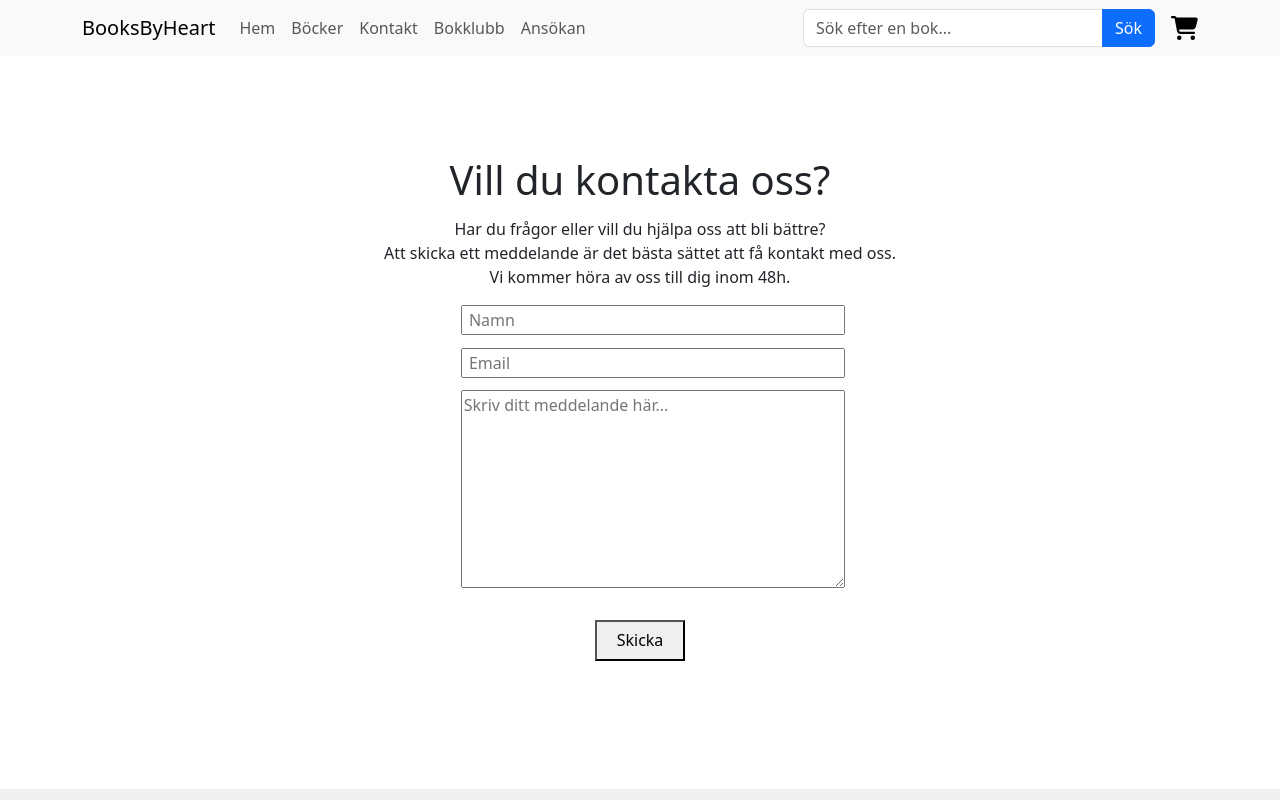
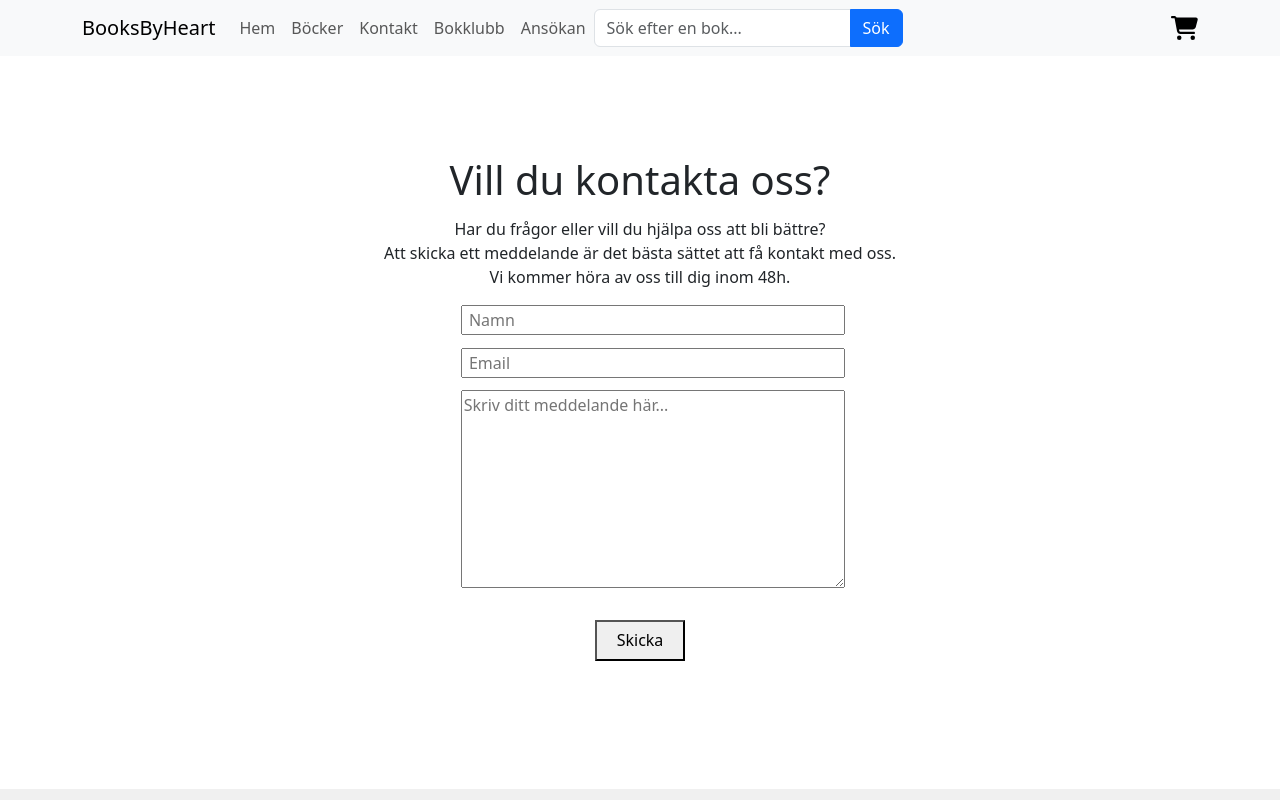
Before and after one commit to natta1995/Webbshop-BooksByHeart, a React (Create React App) app: page /Webbshop-BooksByHeart/contact in a window 1280 px wide. Shown: the top 800 px of the page. Built offline with nearby package versions, Linux system fonts and the light colour scheme.

Commit message:
css Navbar mobil

```diff
--- a/src/navbar.jsx
+++ b/src/navbar.jsx
@@ -23,7 +23,7 @@ function Navbar() {
 
 
     const DropdownMenu = styled(Dropdown.Menu)`
-      position: absolute;
+    position: absolute;
     margin-left: 0;
     padding: 0;
     width: 100%;
@@ -58,7 +58,18 @@ function Navbar() {
 }
 `;
 
+const FormWrapper = styled.div`
+    display: flex;
+    flex-direction: column;
+    align-items: flex-start;
+    width: 100%;
 
+
+    @media (min-width: 768px) {
+        flex-direction: row;
+        align-items: center;
+    }
+`;
 
 
     const handleSearch = (e) => {
@@ -117,13 +128,14 @@ function Navbar() {
                 <Nav.Link as={Link} to="/bookclub">Bokklubb</Nav.Link>
                 <Nav.Link as={Link} to="/bookclub/apply">Ansökan</Nav.Link>
               </Nav>
+            <FormWrapper>
               <Form className="d-flex" onSubmit={handleSearch} ref={searchRef}>
                 <InputGroup>
                   <FormControl
                     placeholder="Sök efter en bok..."
                     value={searchTerm}
                     onChange={handleInputChange}
-                    style={{width: "300px", color: "black", boxShadow: "none"}}
+                    style={{ color: "black", boxShadow: "none"}}
                   />
                   <Button variant="primary" type="submit">
                     Sök
@@ -146,13 +158,15 @@ function Navbar() {
 
                 )}
               </Form>
-
-            </BootstrapNavbar.Collapse>
-            <CartIcon onClick={() => setShowCart(!showCart)}>
+              <Nav className="ms-auto">
+              <CartIcon onClick={() => setShowCart(!showCart)}>
             <FontAwesomeIcon icon={faShoppingCart} />
             {cart.length > 0 && <span>{cart.length}</span>}
           </CartIcon>
-          </Container>
+          </Nav>
+          </FormWrapper>
+            </BootstrapNavbar.Collapse>
+            </Container>
           {showCart && <Cart />}
         </BootstrapNavbar>
       );
```
